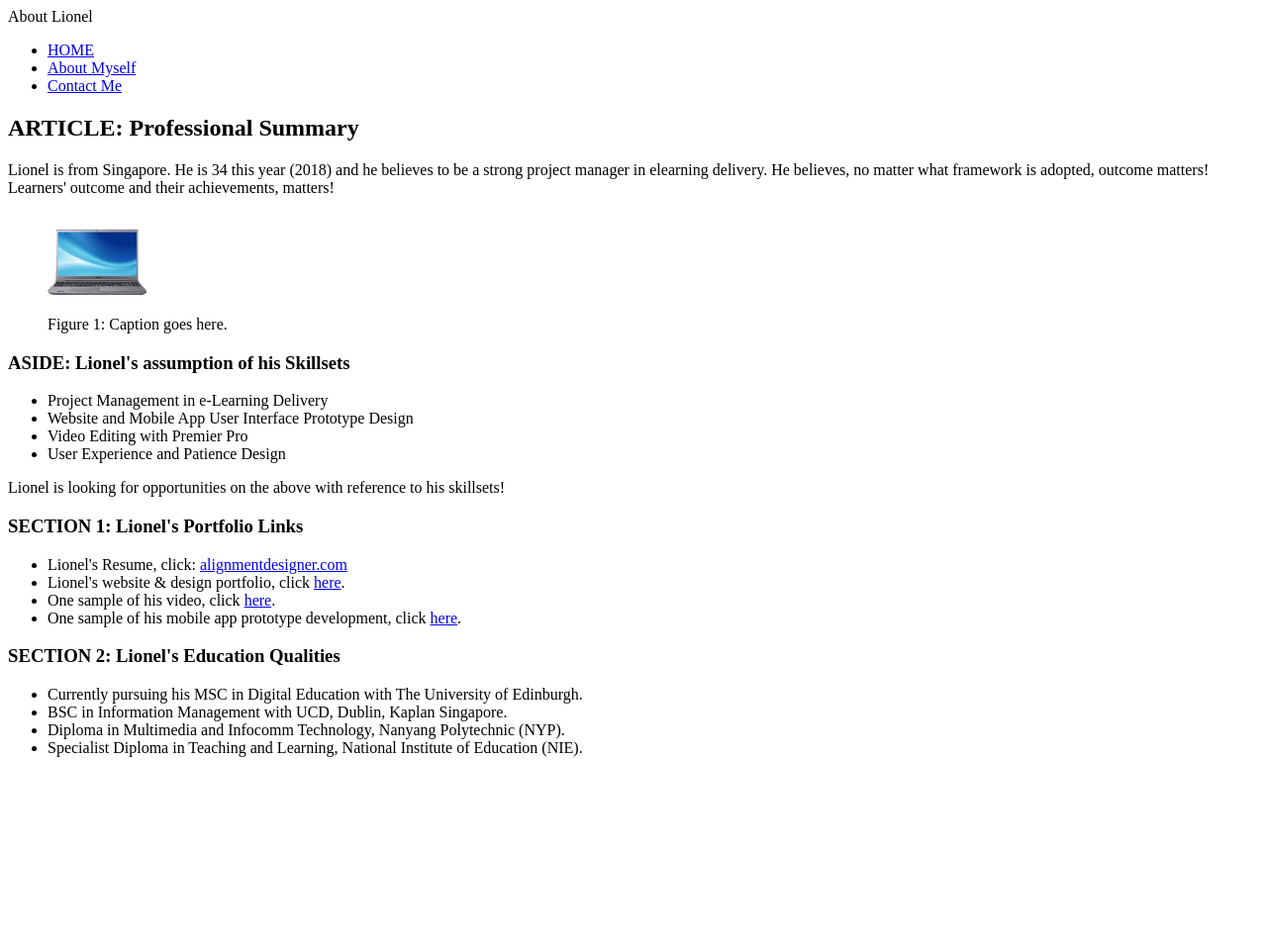
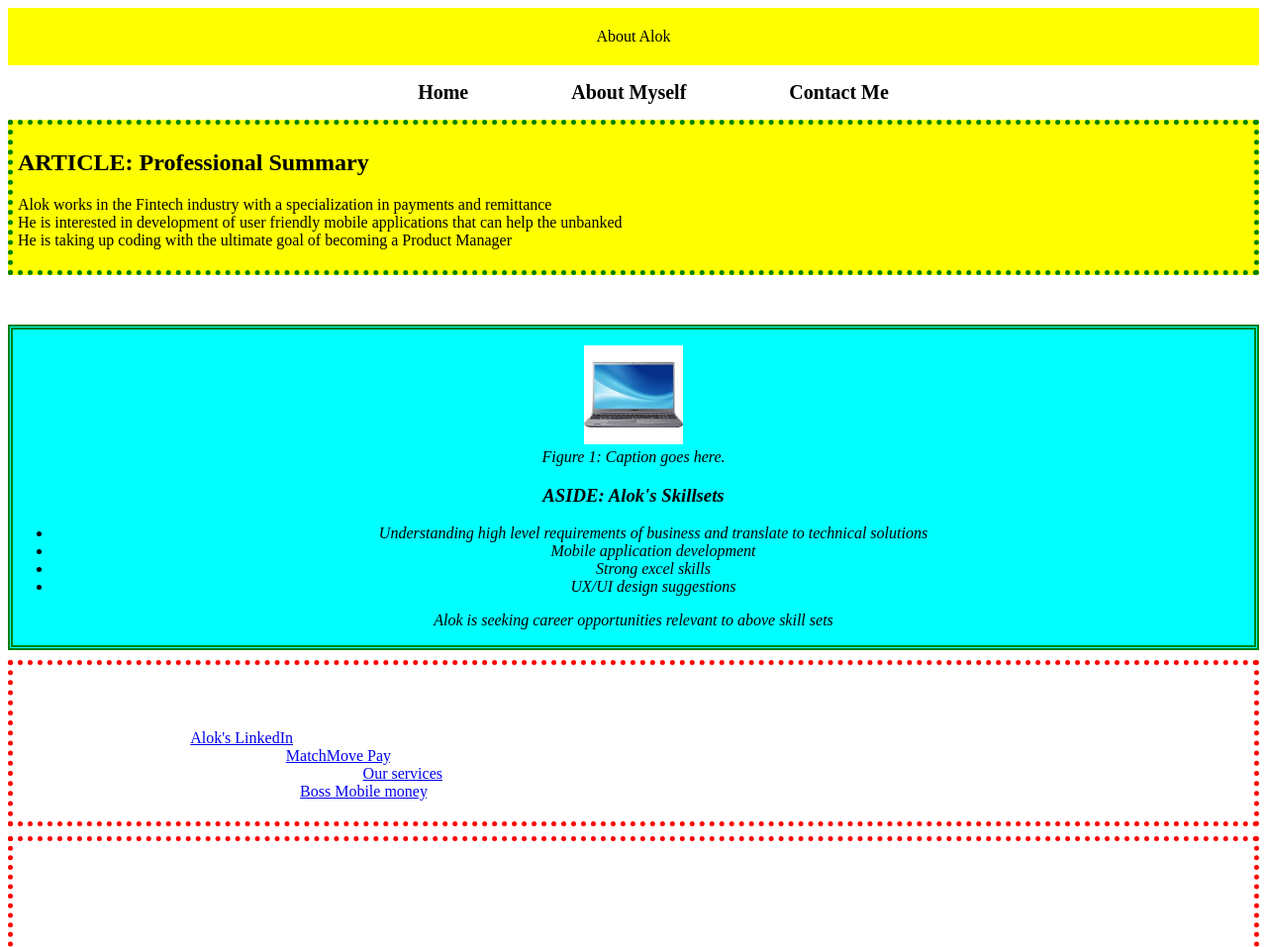
Before and after one commit to topps77/JanSite2018, a plain HTML site: page sample01 (1).html in a window 1280 px wide. Shown: the top 957 px of the page at 99% size. Before the commit the page ends 800 px from the top, so only its background shows below. Drawn offline with Linux system fonts and the light colour scheme.

Commit message:
bootsrap

```diff
--- a/css/stylesheet.css
+++ b/css/stylesheet.css
@@ -1,21 +1,51 @@
 header {
-
+padding: 20px;
+text-align: center;
+background: yellow;
 }
 
 nav {
+text-align: center;
+background: cyan blue;
+}
 
+nav ul {
+list-style-type: none;
+}
+
+nav ul li {
+    display: inline-block; /*this will enable all the text to stay in one place*/
+    padding-left: 50px;
+    padding-right: 50px;
+    font-weight: bold;
+    font-size: 20px
+}
+
+nav ul li a {
+    color:black;
+    text-decoration: none;
 }
 
 article {
-
+padding: 5px;
+border:5px dotted green;
+background: yellow; /*background can enable you to set images*/
 }
 
 aside {
-
+margin-top:50px;
+background-color: aqua;
+text-align: center;
+font-style: italic;
+border:5px double green;
 }
 
 section {
-
+padding:5px;
+margin-top: 10px;
+border: 5px dotted red;
+background: light coral;
+color:white /*change the font to white*/
 }
 
 footer {
--- a/sample01 (1).html
+++ b/sample01 (1).html
@@ -4,19 +4,19 @@
 <html>
     <head>
 
-        <title>Lionel's simple HTML 5 layout 01</title>
+        <title>Alok's simple HTML layout</title>
         <link rel="stylesheet" href="./css/stylesheet.css">
 
     </head>
     <body>
 
         <header> <!-- this itself, is a div tag!-->
-            About Lionel
+            About Alok
         </header>
         <nav>
             <ul>
                 <li>
-                    <a href="#">HOME</a>
+                    <a href="#">Home</a>
                 </li>
                 <li>
                     <a href="#">About Myself</a>
@@ -29,7 +29,9 @@
         <article>
             <H1>ARTICLE: Professional Summary</H1>
             <p>
-                Lionel is from Singapore. He is 34 this year (2018) and he believes to be a strong project manager in elearning delivery. He believes, no matter what framework is adopted, outcome matters! Learners' outcome and their achievements, matters!
+                Alok works in the Fintech industry with a specialization in payments and remittance<br>
+                He is interested in development of user friendly mobile applications that can help the unbanked<br>
+                He is taking up coding with the ultimate goal of becoming a Product Manager
             </p>
         </article>
         <aside>
@@ -37,33 +39,31 @@
                 <img src='./images/laptop.jpg' height="100px" width="100px">
                 <figcaption>Figure 1: Caption goes here.</figcaption>
             </figure>
-            <H3>ASIDE: Lionel's assumption of his Skillsets</H3>
+            <H3>ASIDE: Alok's Skillsets</H3>
             <p>
                 <ul>
-                    <li>Project Management in e-Learning Delivery</li>
-                    <li>Website and Mobile App User Interface Prototype Design</li>
-                    <li>Video Editing with Premier Pro</li>
-                    <li>User Experience and Patience Design</li>
+                    <li>Understanding high level requirements of business and translate to technical solutions</li>
+                    <li>Mobile application development</li>
+                    <li>Strong excel skills</li>
+                    <li>UX/UI design suggestions</li>
                 </ul>
-                    Lionel is looking for opportunities on the above with reference to his skillsets!
+                    Alok is seeking career opportunities relevant to above skill sets
             </p>
         </aside>
         <section>
-            <H3>SECTION 1: Lionel's Portfolio Links</H3>
+            <h3>SECTION 1: Alok Portfolio Links</h3>
             <ul>
-                <li>Lionel's Resume, click: <a href="http://alignmentdesigner.com", target="_blank">alignmentdesigner.com</a></li>
-                <li>Lionel's website & design portfolio, click <a href="https://drive.google.com/file/d/0B6LwOMaeGi6LdERDR2IyNTBXdkE/view", target="_blank">here</a>.</li>
-                <li>One sample of his video, click <a href="https://www.youtube.com/watch?v=IqX9r3waGG8", target="_blank">here</a>.</li>
-                <li>One sample of his mobile app prototype development, click <a href="https://marvelapp.com/7433530", target="_blank">here</a>.</li>
+                <li>Alok Resume, click: <a href="https://www.linkedin.com/in/alok-toppo-1b208934/", target="_blank">Alok's LinkedIn</a></li>
+                <li>Alok's current company and profile <a href="https://drive.google.com/file/d/0B6LwOMaeGi6LdERDR2IyNTBXdkE/view", target="_blank">MatchMove Pay</a>.</li>
+                <li>Alok's sample of company services video, click <a href="https://www.youtube.com/watch?v=5wNH5O4pOzo&feature=youtu.be", target="_blank">Our services</a>.</li>
+                <li>Alok's sample of his mobile app click <a href="https://www.bossmobilemoney.com/", target="_blank">Boss Mobile money</a>.</li>
             </ul>
         </section>
         <section>
-            <H3>SECTION 2: Lionel's Education Qualities</H3>
+            <H3>SECTION 2: Alok's Education Qualifications</H3>
             <ul>
-                <li>Currently pursuing his MSC in Digital Education with The University of Edinburgh.</li>
-                <li>BSC in Information Management with UCD, Dublin, Kaplan Singapore.</li>
-                <li>Diploma in Multimedia and Infocomm Technology, Nanyang Polytechnic (NYP).</li>
-                <li>Specialist Diploma in Teaching and Learning, National Institute of Education (NIE).</li>
+                <li>Bachelors in Commerce.</li>
+                <li>Masters in International Business.</li>
             </ul>
         </section>
         <footer>
```
Also changed, not shown: bootstrap.html (added, +145 -0 lines).
